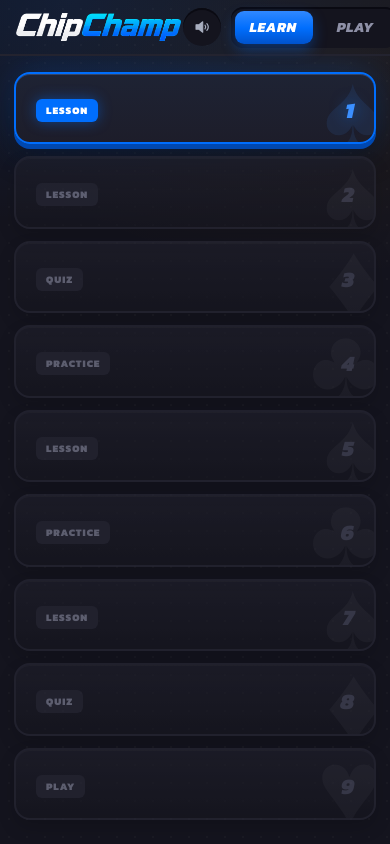
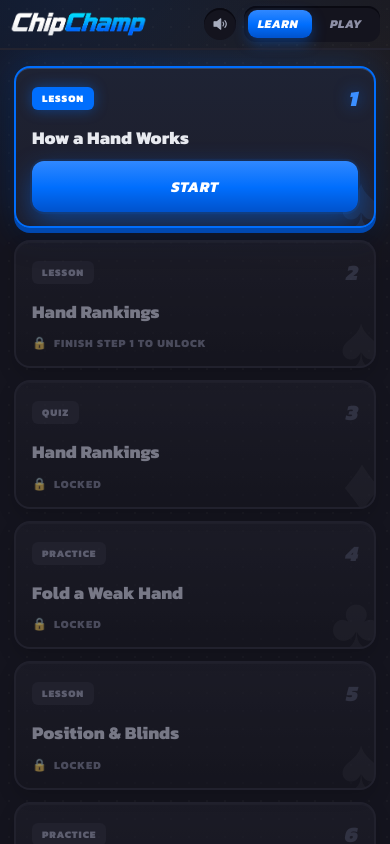
Before and after one commit to novolg/ChipChamp, a React (Vite) app: page / in a window 390 px wide. Built offline with nearby package versions, Linux system fonts and the light colour scheme.

Commit message:
fix(mobile): clickable Learn tiles + header fits (hide blinds/nav fit) + tighter play layout

```diff
--- a/src/ui/components/table/table.css
+++ b/src/ui/components/table/table.css
@@ -1542,14 +1542,14 @@
   /* Rounded rectangle (the desktop racetrack rotated), NOT an ellipse: straight
      sides with rounded corners. Radii in px so the corners stay consistent. */
   .table-felt {
-    width: min(92vw, 360px);
-    height: min(62vh, 520px);
-    border: 10px solid var(--c-felt-rail);
-    border-radius: 120px;
-  }
-  .table-felt-noise { border-radius: 110px; }
+    width: min(90vw, 330px);
+    height: min(53vh, 430px);
+    border: 9px solid var(--c-felt-rail);
+    border-radius: 104px;
+  }
+  .table-felt-noise { border-radius: 96px; }
   .table-felt::before { border-radius: inherit; }
-  .table-felt::after { inset: 30px; border-radius: 88px; }
+  .table-felt::after { inset: 26px; border-radius: 78px; }
 
   /* Trim decorative clutter that crowds the small felt. */
   .felt-deck,
@@ -1571,10 +1571,20 @@
   .felt-slot { width: 42px; height: 58px; }
 
   /* Hero: slightly smaller cards, keep bottom-center. */
-  .pcard-hero { width: 74px; height: 104px; }
-  .pcard-hero .pcard-rank { font-size: 38px; }
-  .pcard-hero .pcard-suit { font-size: 23px; }
-  .hero { gap: 6px; }
+  .pcard-hero { width: 64px; height: 90px; }
+  .pcard-hero .pcard-rank { font-size: 32px; }
+  .pcard-hero .pcard-suit { font-size: 20px; }
+  .hero { gap: 5px; }
+
+  /* Action bar + buttons: tighter so the whole play screen fits comfortably. */
+  .action-bar { padding: 10px 12px 12px; gap: 8px; }
+  .action-row-buttons { gap: 8px; }
+  .action-btn { min-height: 48px; padding: 6px 0 7px; }
+  .action-btn b { font-size: 15px; }
+  .action-btn small { font-size: 10px; }
+  .bet-preset { padding: 6px 10px; font-size: 11px; }
+  .bet-label { font-size: 9px; }
+  .play-controls { gap: 8px; }
 
   /* Bet pills: re-point toward the portrait geometry and the felt centre for
      the street-end collect sweep (--cx/--cy point at pot centre). */
--- a/src/ui/screens/LearningPathHome.tsx
+++ b/src/ui/screens/LearningPathHome.tsx
@@ -83,7 +83,9 @@ export function LearningPathHome() {
                 style={{ animationDelay: denying ? `${i * 0.05}s, 0s` : `${i * 0.05}s` }}
                 onMouseMove={locked ? undefined : trackTilt}
                 onMouseLeave={locked ? undefined : resetTilt}
-                onClick={locked ? () => denyLocked(step.id) : undefined}
+                /* Whole tile is the tap target (the inner START/REVIEW button is
+                   a visual affordance only — its click bubbles up to here). */
+                onClick={locked ? () => denyLocked(step.id) : () => open(step)}
                 onAnimationEnd={locked ? () => setDenyId(null) : undefined}
               >
                 <span className="tile-glyph" aria-hidden="true">{TYPE_GLYPH[step.type]}</span>
@@ -93,10 +95,10 @@ export function LearningPathHome() {
                 </div>
                 <div className="tile-title">{cleanTitle(step.title)}</div>
                 {state === 'active' && (
-                  <button className="btn btn-blue tile-btn btn-pulse" onClick={() => open(step)}>START</button>
+                  <button className="btn btn-blue tile-btn btn-pulse" type="button" tabIndex={-1}>START</button>
                 )}
                 {state === 'complete' && (
-                  <button className="btn btn-outline-green tile-btn" onClick={() => open(step)}>REVIEW</button>
+                  <button className="btn btn-outline-green tile-btn" type="button" tabIndex={-1}>REVIEW</button>
                 )}
                 {state === 'locked' && (
                   <div className="tile-lock-cap">
--- a/src/ui/screens/screens.css
+++ b/src/ui/screens/screens.css
@@ -786,14 +786,19 @@
     border: none;
   }
 
-  /* Header: tighten and drop the progress chips to make room. */
-  .frame-header { height: 56px; padding: 0 14px; }
-  .frame-logo { height: 32px; }
-  .frame-right { gap: 10px; }
+  /* Header: tighten hard so the LEARN/PLAY switch always fits. Drop the
+     progress chips AND the "BLINDS · HAND" extra text (it was pushing the
+     PLAY pill off-screen). */
+  .frame-header { height: 50px; padding: 0 10px; }
+  .frame-logo { height: 26px; }
+  .frame-brand { gap: 8px; }
+  .frame-header-extra { display: none; }
+  .frame-right { gap: 8px; }
   .hdr-chips { display: none; }
-  .nav-switch { padding: 3px; }
-  .nav-seg { width: 78px; }
-  .nav-thumb { width: 78px; }
+  .sfx-toggle { width: 32px; height: 32px; }
+  .nav-switch { padding: 2px; }
+  .nav-seg { width: 64px; font-size: 12px; padding: 7px 0; }
+  .nav-thumb { width: 64px; }
 
   /* Reclaim the desktop 32px body gutters — they crowd/clip the narrow felt
      and the learn/lesson columns. The play screen keeps its own .play-grid
@@ -801,12 +806,23 @@
   .frame-learn .frame-body { padding: 16px 14px 24px; }
   .frame-table .frame-body { padding: 8px 6px 10px; }
 
-  /* Learn home: 3×3 tile grid → single column, scrolls in frame-body. */
+  /* Learn home: 3×3 tile grid → single column. Crucially, STOP the grid from
+     stretching 9 rows to fill the viewport height (that squeezed each tile
+     below its content, so `.tile{overflow:hidden}` clipped the title + the
+     START/REVIEW button — making the list look un-clickable). Size rows to
+     content and let the frame-body scroll. */
   .learn-grid {
     grid-template-columns: 1fr;
     grid-template-rows: none;
+    grid-auto-rows: min-content;
+    align-content: start;
+    flex: none;
+    min-height: auto;
     gap: 12px;
   }
+  /* Comfortable tap target; the whole tile is now clickable (see TSX). */
+  .tile { min-height: 84px; padding: 14px 16px; cursor: pointer; }
+  .tile-glyph { font-size: 78px; bottom: -16px; }
 
   /* Lesson: rank-explorer 1fr/240px → stacked. */
   .rank-explorer { grid-template-columns: 1fr; }
```
